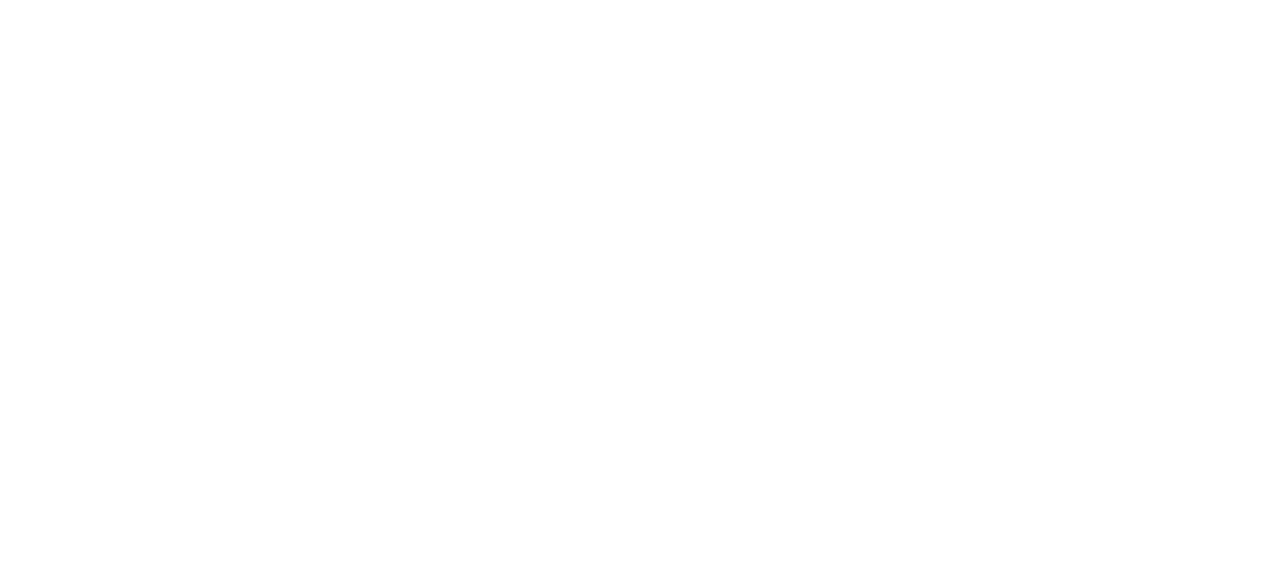
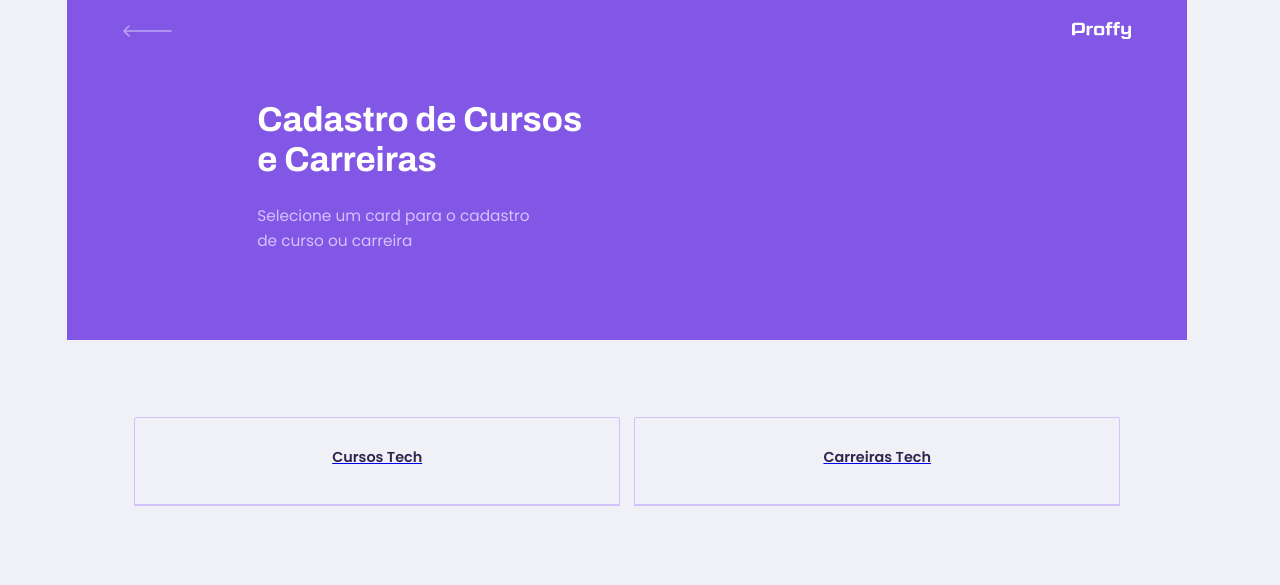
Before and after one commit to Fabioaguero/projeto-estagio, a website: page src/views/cadastro.html in a window 1280 px wide. Drawn offline with Linux system fonts and the light colour scheme.

Commit message:
ancora
atuazaçao das ancoras e criaçao da page carreira

```diff
--- /dev/null
+++ b/public/styles/partials/cadastro.css
@@ -0,0 +1,101 @@
+body {
+    display: block;
+}
+
+#page-cadastro #container {
+    width: 100vw;
+    height: 100vh;
+}
+
+#page-cadastro .page-header {
+    width: 100%;
+    height: 450px;
+}
+
+#page-cadastro .page-header .header-content {
+    margin-bottom: 5rem;
+}
+
+.section {
+    padding-top: 10rem;
+}
+
+.section .title {
+    margin-bottom: 1rem;
+  }
+
+  .section .subtitle {
+    font-size: var(--subtitle-font-size);
+  }
+
+  .section header {
+    margin-bottom: 4rem;
+  }
+
+  .container {
+      padding: 10rem auto;
+      margin-left: 3.5rem;
+      margin-right: 3.5rem;
+  }
+
+.grid {
+    display: grid;
+    gap: 2rem;
+  }
+
+.cards.grid {
+    gap: 1.5rem;
+  }
+
+  .card {
+    padding: 3rem 1.8rem;
+
+    border: .1rem solid var(--color-text-in-primary);
+    border-bottom: .3rem solid var(--color-text-in-primary);
+    border-radius: 0.25rem 0.25rem 0 0;
+    text-align: center;
+  }
+
+  .card:hover {
+    transition: 0.5s ease-out 0s;
+    background: #fff;
+    box-shadow: 0px 0px 12px rgba(0, 0, 0, 0.1);
+    border-bottom: .3rem solid var(--color-primary-darker);
+  }
+
+  .card i {
+    display: block;
+    margin-bottom: 1.2rem;
+    font-size: 3.5rem;
+    color: var(--color-primary);
+  }
+
+  .card .title {
+    font-size: 1.5rem;
+    margin-bottom: 0.75rem;
+    color: var(--color-text-title)
+  }
+
+@media (min-width: 700px) {
+    #page-cadastro #container {
+        max-width: 100vw;
+    }
+
+    #page-cadastro .page-header .header-content {
+        margin-bottom: 0;
+    }
+
+    .cards {
+        grid-template-columns: 1fr 1fr;
+      }
+
+      .container {
+        max-width: 1120px;
+        margin-left: 7rem;
+        margin-right: 7rem;
+      }
+
+      .section {
+        padding: 8rem 0;
+      }
+}
--- a/src/views/cadastro.html
+++ b/src/views/cadastro.html
@@ -0,0 +1,66 @@
+<!DOCTYPE html>
+<html lang="en">
+<head>
+    <meta charset="UTF-8">
+    <meta http-equiv="X-UA-Compatible" content="IE=edge">
+    <meta name="viewport" content="width=device-width, initial-scale=1.0">
+    <meta name="theme-color" content="#8257e5">
+
+    <link rel="shortcut icon" href="/public/assets/favicon.png" type="image/x-icon">
+
+    <link rel="stylesheet" href="/public/styles/main.css">
+    <link rel="stylesheet" href="/public/styles/partials/header.css">
+    <link rel="stylesheet" href="/public/styles/partials/cadastro.css">
+
+    <link rel="preconnect" href="https://fonts.googleapis.com">
+    <link rel="preconnect" href="https://fonts.gstatic.com" crossorigin>
+    <link href="https://fonts.googleapis.com/css2?family=Archivo:wght@400;700&family=Poppins:wght@400;600&family=Roboto:wght@400;700&family=Ubuntu:wght@700&display=swap"
+          rel="stylesheet">
+
+    <title>Proffy | Cadastro de curso</title>
+</head>
+
+<body id="cadastro">
+    <div class="container">
+        <header class="page-header">
+
+            <div class="top-bar-container">
+                <a href="/src/views/index.html">
+                    <img src="/public/assets/icons/back.svg" alt="Voltar">
+                </a>
+                <img src="/public/assets/logo.svg" alt="logo proffy">
+            </div>
+
+            <div class="header-content">
+                <strong>Cadastro de Cursos e Carreiras</strong>
+                <p>Selecione um card para o cadastro de curso ou carreira</p>
+
+            </div>
+        </header>
+
+        <main>
+
+            <section class="section" id="board">
+                <div class="container grid">
+
+                <div class="cards grid">
+                  <div class="card" id="card-curso">
+                    <a href="/src/views/page-create-classes.html">
+                      <h3 class="title">Cursos Tech</h3>
+                      <p></p>
+                    </a>
+                  </div>
+
+                  <div class="card" id="card-carreira">
+                    <a href="/">
+                      <h3 class="title">Carreiras Tech</h3>
+                      <p></p>
+                    </a>
+                  </div>
+                </div>
+                </div>
+            </section>
+        </main>
+    </div>
+</body>
+</html>
```
Also changed, not shown: src/views/index.html (+1 -1 lines), src/views/page-create-classes.html (+1 -1 lines).
